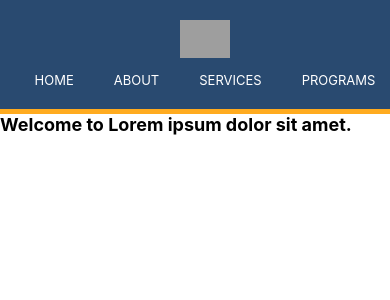
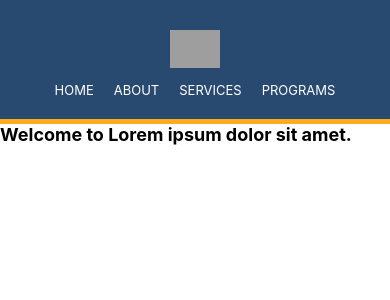
Before and after one commit to thirdyraza/wsat-web-app, an Angular app: page / in a window 390 px wide. Shown: the top 300 px of the page. Built offline with nearby package versions, Linux system fonts and the light colour scheme; grey boxes are pictures that could not be loaded.

Commit message:
nav update + responsive

```diff
--- a/src/app/app.component.scss
+++ b/src/app/app.component.scss
@@ -8,7 +8,7 @@
 header{
     background-color: $blu;
     border-bottom: 5px $yel solid;
-    padding: 10px 50px 20px 70px;
+    padding: 20px 80px;
     display: flex;
     flex-direction: column;
     justify-content: center;
@@ -20,11 +20,13 @@
     }
 
     nav{
-        display: flex;
+        display: grid;
+        justify-content: space-between;
+        grid-template-columns: auto auto auto auto;
+        grid-column-gap: 20px;
 
         a{
             color: #fff;
-            margin: 0 20px;
             font-variant: small-caps;
 
             &:hover{
```
